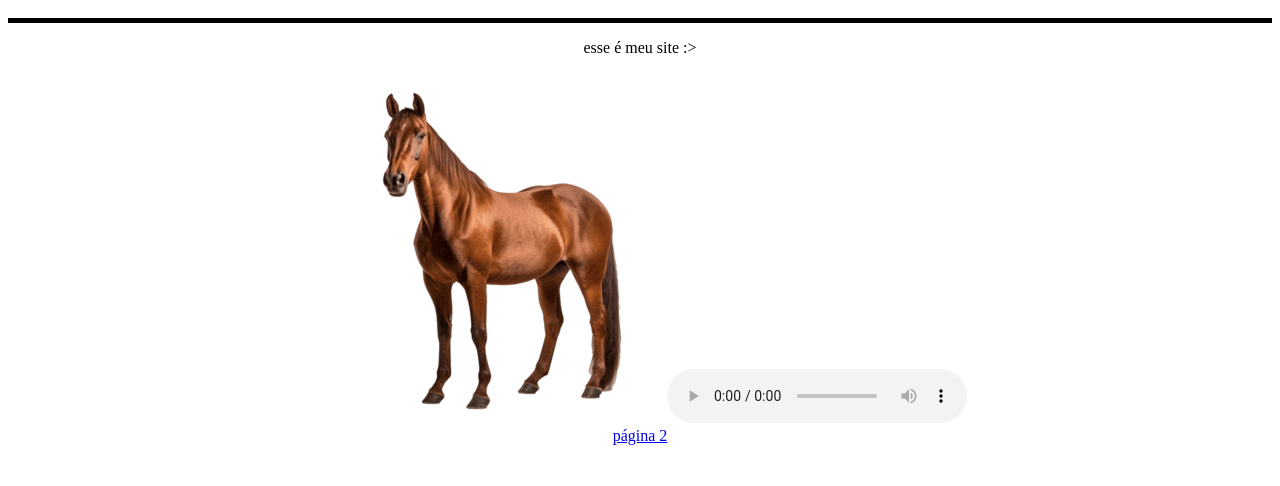
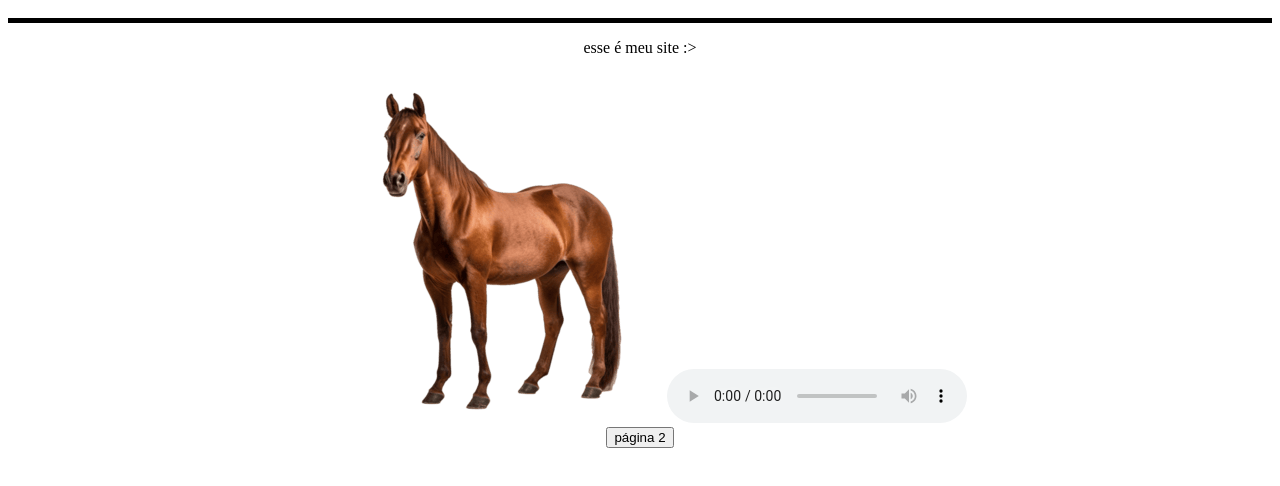
Before and after one commit to fanneration/site-PW-rodrigo, a plain HTML site: page index.html in a window 1280 px wide. Shown: the part 48-534 px from the top of the page. Drawn offline with Linux system fonts and the light colour scheme.

Commit message:
Update index.html

```diff
--- a/index.html
+++ b/index.html
@@ -12,7 +12,9 @@
         <source src="./sounds/alright-i-say-uhhh.mp3">
       </audio>
       <br>
-      <a href="./pagina2" type="button">página 2</a>
+      <a href="./pagina2" type="button">
+        <button>página 2</button>
+      </a>
     </center>
   </body>
 </html>
```
